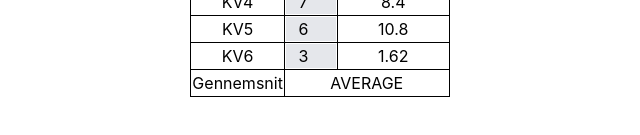
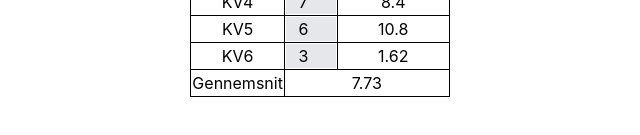
Before and after one commit to Alexander-Gronninger/CMK-vvs-app, a React (Create React App) app: page /assignment in a window 1280 px wide. Shown: the part 353-488 px from the top of the page, without its empty margins (320-960 px from the left). Built offline with nearby package versions, Linux system fonts and the light colour scheme.

Commit message:
Add average airspeed to student 1 page

```diff
--- a/src/templates/Table.js
+++ b/src/templates/Table.js
@@ -4,6 +4,26 @@ import AssignmentContext from "../context/AssignmentContext";
 
 const Table = () => {
   const { assignmentData } = useContext(AssignmentContext);
+
+  /* Calculating the average airspeed */
+
+  const calculateAirspeedSum = (data) => {
+    const sum = data.reduce((accumulator, currentValue, index) => {
+      if (currentValue.KVvalue !== undefined && index > 0) {
+        const result =
+          (Number(currentValue.KVvalue) / Number(data[0].desiredOpening)) *
+          Number(currentValue.KVsize);
+        return accumulator + result;
+      }
+      return accumulator;
+    }, 0);
+
+    return sum;
+  };
+
+  const airspeedSum = calculateAirspeedSum(assignmentData);
+  console.log(airspeedSum);
+  let averageSpeed = airspeedSum / (assignmentData.length - 1);
 
   const tableCss = "text-center border-[1px] border-black";
   return (
@@ -35,7 +55,7 @@ const Table = () => {
         <tr>
           <td className={tableCss}>Gennemsnit</td>
           <td className={tableCss} colspan="2">
-            AVERAGE
+            {averageSpeed}
           </td>
         </tr>
       </tbody>
```
